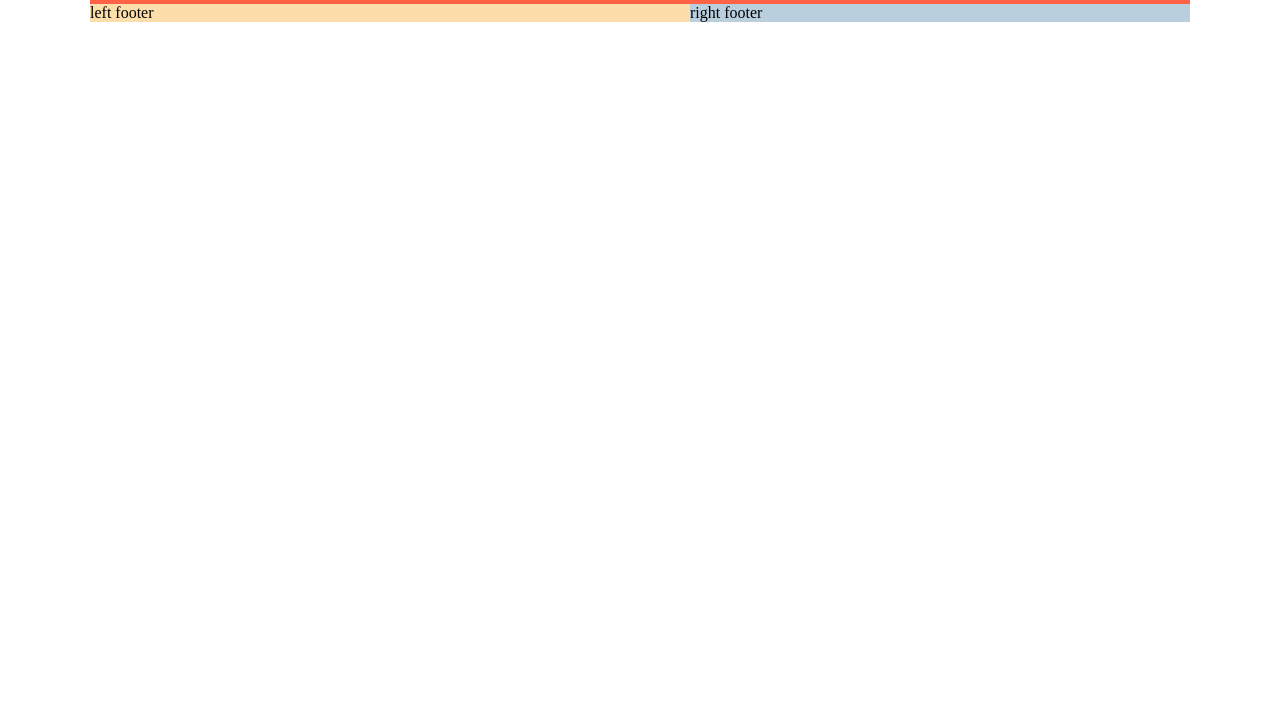
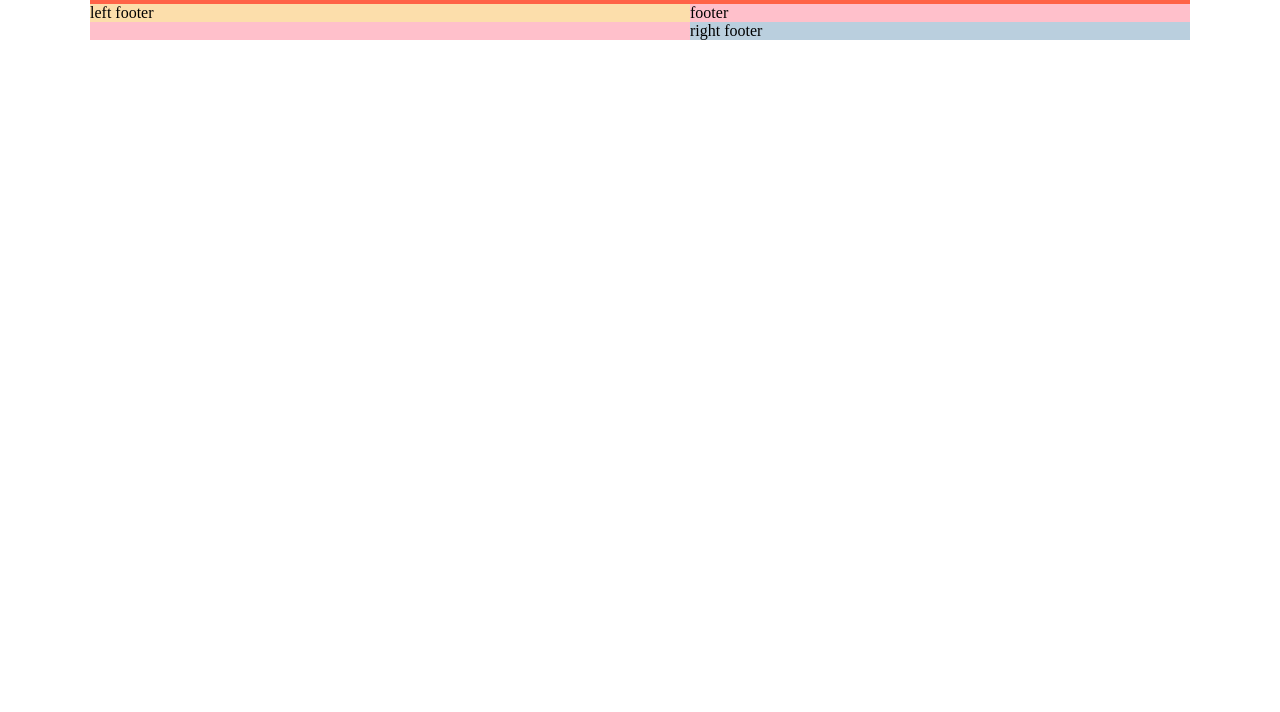
Before and after one commit to beenitakarki/tutangle, a plain HTML site: page index.html in a window 1280 px wide. Shown: the part 88-800 px from the top of the page. Drawn offline with Linux system fonts and the light colour scheme.

Commit message:
footer change

```diff
--- a/index.html
+++ b/index.html
@@ -33,7 +33,7 @@
          </div>
 
          <div class="footer-wrapper clearfix">
-            <!--footer-->
+            footer
 
             <div class="left-footer-wrapper">left footer</div>
             <div class="right-footer-wrapper">right footer</div>
```
